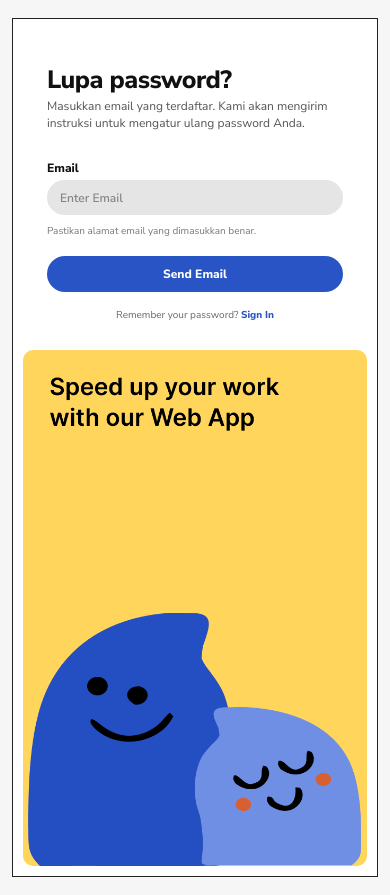
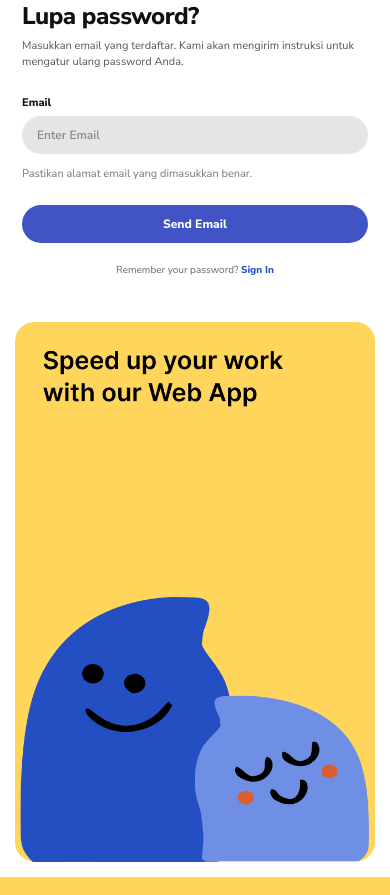
Before and after one commit to AgilePemdigi-2026/FeedbackRise-kelompok5, a Laravel app: page /forgot-password in a window 390 px wide. Run offline with Laravel 9, Linux system fonts and the light colour scheme.

Commit message:
forget password fullscreen

```diff
--- a/resources/views/auth/forgot-password.blade.php
+++ b/resources/views/auth/forgot-password.blade.php
@@ -9,32 +9,57 @@
     <link href="https://fonts.googleapis.com/css2?family=Nunito+Sans:wght@400;600;700;800&display=swap" rel="stylesheet">
     <style>
         * { box-sizing: border-box; }
-        body { min-height: 100vh; margin: 0; padding: 30px 20px; display: grid; place-items: center; background: #f6f6f6; color: #111; font-family: 'Nunito Sans', Arial, sans-serif; }
-        .page { width: min(100%, 790px); min-height: 510px; display: grid; grid-template-columns: 1fr 1fr; gap: 0; padding: 14px; border: 1px solid #222; background: #fff; }
-        .art-panel { grid-column: 2; grid-row: 1; position: relative; overflow: hidden; border-radius: 10px; background: #ffd65b; }
-        .brand-art { display: block; width: 100%; height: auto; }
-        .form-panel { grid-column: 1; grid-row: 1; display: flex; align-items: center; justify-content: center; padding: 42px 46px; }
-        .form { width: 100%; max-width: 310px; }
-        h1 { margin: 0 0 3px; font-size: 25px; line-height: 1.2; font-weight: 800; letter-spacing: -.5px; }
-        .subtitle { margin: 0 0 28px; color: #555; font-size: 12px; line-height: 1.45; }
-        .field { margin: 0 0 17px; }
-        label { display: block; margin-bottom: 5px; font-size: 12px; line-height: 1.2; font-weight: 800; }
-        input { width: 100%; height: 35px; padding: 0 13px; border: 0; border-radius: 18px; outline: none; background: #e5e5e5; color: #222; font: 600 12px 'Nunito Sans', Arial, sans-serif; }
+        html, body { width: 100%; height: 100%; margin: 0; }
+        body { min-height: 100vh; display: flex; align-items: center; justify-content: center; background: #f6f6f6; color: #111; font-family: 'Nunito Sans', Arial, sans-serif; }
+        .page { width: 100%; height: 100vh; display: grid; grid-template-columns: 54% 46%; background: #fff; overflow: hidden; }
+        .art-panel { grid-column: 2; grid-row: 1; width: 100%; height: 100%; display: flex; align-items: center; justify-content: center; padding: 24px; overflow: hidden; }
+        .brand-art { display: block; width: auto; height: calc(100vh - 48px); max-width: 100%; object-fit: contain; }
+        .form-panel { grid-column: 1; grid-row: 1; width: 100%; height: 100%; display: flex; align-items: center; justify-content: flex-end; padding: 40px 8% 40px 5%; }
+        .form { width: 100%; max-width: 390px; }
+        h1 { margin: 0 0 7px; font-size: clamp(25px, 2vw, 32px); line-height: 1.2; font-weight: 800; letter-spacing: -.5px; }
+        .subtitle { margin: 0 0 32px; color: #555; font-size: clamp(11px, .85vw, 13px); line-height: 1.5; }
+        .field { margin: 0 0 20px; }
+        label { display: block; margin-bottom: 7px; font-size: clamp(11px, .8vw, 13px); line-height: 1.2; font-weight: 800; }
+        input { width: 100%; height: 42px; padding: 0 15px; border: 0; border-radius: 21px; outline: none; background: #e5e5e5; color: #222; font: 600 12px 'Nunito Sans', Arial, sans-serif; }
         input::placeholder { color: #858585; }
         input:focus { box-shadow: 0 0 0 2px #2854c5; }
-        .hint { margin: -8px 0 17px; color: #777; font-size: 10px; line-height: 1.5; }
-        .submit { width: 100%; height: 36px; border: 0; border-radius: 20px; background: #2854c5; color: white; font: 800 12px 'Nunito Sans', Arial, sans-serif; cursor: pointer; }
-        .submit:hover { background: #1947ba; }
+        .hint { margin: -8px 0 17px; color: #777; font-size: 11px; line-height: 1.5; }
+        .submit { width: 100%; height: 42px; margin-top: 5px; border: 0; border-radius: 21px; background: #4054c6; color: #fff; font: 800 12px 'Nunito Sans', Arial, sans-serif; cursor: pointer; }
+        .submit:hover { background: #3347b5; }
         .success { display: none; margin-top: 13px; padding: 10px 12px; border-radius: 9px; background: #edf5ed; color: #276136; font-size: 11px; line-height: 1.45; }
         .success.show { display: block; }
-        .back { margin: 16px 0 0; text-align: center; color: #666; font-size: 10px; }
+        .back { margin: 20px 0 0; text-align: center; color: #666; font-size: 10px; }
         .back a { color: #2854c5; font-weight: 800; text-decoration: none; }
         .back a:hover { text-decoration: underline; }
-        @media (max-width: 620px) {
-            body { padding: 18px 12px; }
-            .page { max-width: 420px; grid-template-columns: 1fr; padding: 10px; }
-            .art-panel { grid-column: 1; grid-row: 2; }
-            .form-panel { grid-column: 1; grid-row: 1; padding: 36px 24px 28px; }
+        @media (max-width: 1200px) {
+            .page { grid-template-columns: 54% 46%; }
+            .art-panel { padding: 20px; }
+            .form-panel { padding-left: 4%; padding-right: 8%; }
+            .form { max-width: 350px; }
+        }
+        @media (max-height: 750px) and (min-width: 701px) {
+            .art-panel { padding-top: 18px; padding-bottom: 18px; }
+            .brand-art { height: calc(100vh - 36px); }
+            .form-panel { padding-top: 25px; padding-bottom: 25px; }
+            h1 { font-size: 27px; }
+            .subtitle { margin-bottom: 24px; }
+            .field { margin-bottom: 15px; }
+            input, .submit { height: 38px; }
+        }
+        @media (max-width: 700px) {
+            .page { height: auto; min-height: 100vh; grid-template-columns: 1fr; }
+            .form-panel { grid-column: 1; grid-row: 1; height: auto; justify-content: center; padding: 40px 30px 35px; }
+            .form { max-width: 400px; }
+            .art-panel { grid-column: 1; grid-row: 2; height: auto; padding: 20px; }
+            .brand-art { width: 100%; height: auto; max-width: 500px; }
+        }
+        @media (max-width: 500px) {
+            .art-panel { padding: 15px; }
+            .form-panel { padding: 35px 22px 30px; }
+            .form { max-width: 100%; }
+            h1 { font-size: 24px; }
+            .subtitle { font-size: 11px; margin-bottom: 25px; }
+            input, .submit { height: 38px; }
         }
     </style>
 </head>
```
